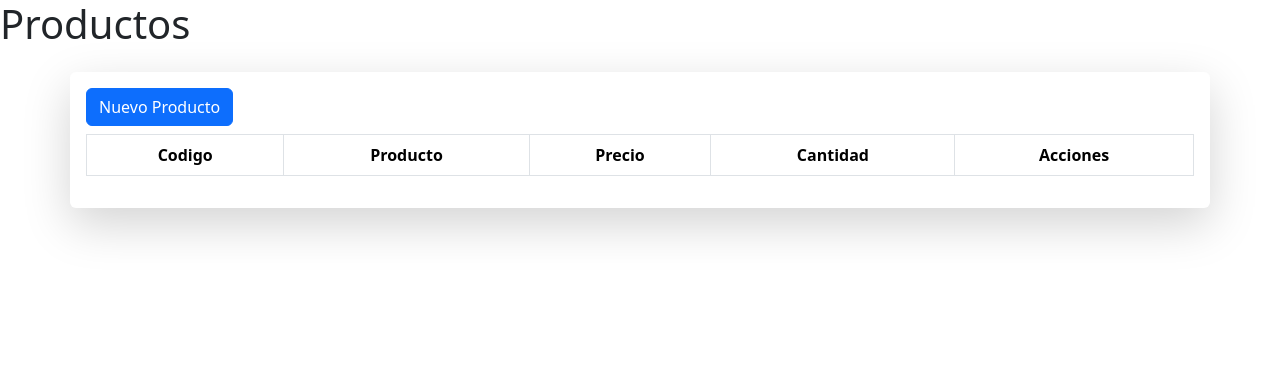
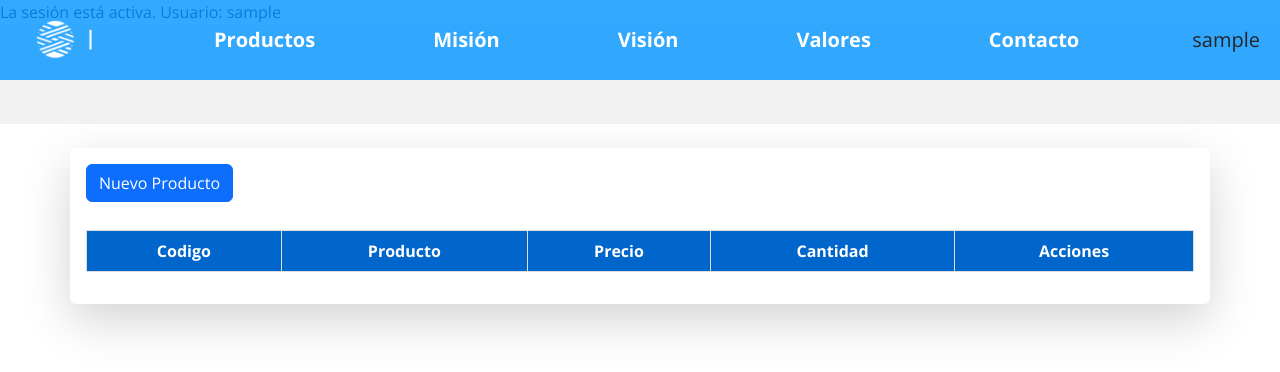
Before and after one commit to JonnyMacias/ProyectoWeb, a PHP site: page /inventario.php in a window 1280 px wide. Shown: the top 372 px of the page. Run offline with PHP 8.4, Linux system fonts and the light colour scheme; the visitor is signed in with stand-in values (Sample User, id 1); lists and menus that the app fills with data are empty; some libraries are stand-ins or nearby versions.

Commit message:
se actulizo la pagina principa

```diff
--- a/CSS/estilo_home.css
+++ b/CSS/estilo_home.css
@@ -84,7 +84,7 @@ nav {
     display: flex;
     justify-content: space-between; /* Espacio entre elementos */
     align-items: center;
-    background-color: rgba(0, 0, 0, 0.3); /* Fondo transparente */
+    background-color: rgba(0, 149, 255, 0.8); /* Fondo transparente */
     padding: 10px 20px;
     position: fixed; /* Fijo en la parte superior */
     top: 0;
--- a/CodigoReutilizable/encabezado.php
+++ b/CodigoReutilizable/encabezado.php
@@ -52,8 +52,8 @@ if (isset($_SESSION['username'])) {
                             </ul>
 
                 </li>
-                    <li><a href="#mis">Misión</a></li>
-                    <li><a href="vis">Visión</a></li>
+                    <li><a href="home.php#mis">Misión</a></li>
+                    <li><a href="home.php#vis">Visión</a></li>
                     <li><a href="#">Valores</a></li>
                     <li><a href="#">Contacto</a></li>
                     <li>
@@ -63,7 +63,7 @@ if (isset($_SESSION['username'])) {
                                 <span><?php echo htmlspecialchars($_SESSION['username']); ?></span> <!-- Muestra el username -->
                             </div>
                             <form action="cerrar_sesion.php" method="POST">
-                                <button type="submit">Cerrar sesión</button>
+
                             </form>
                         <?php else: ?>
                             <a href="login.php">
@@ -71,7 +71,7 @@ if (isset($_SESSION['username'])) {
                                 Inicie sesión
                             </a>
                             <form action="cerrar_sesion.php" method="POST">
-                                <input type="submit" value="Cerrar sesion">
+
                             </form>
                         <?php endif; ?>
                     </li>
--- a/inventario.php
+++ b/inventario.php
@@ -13,13 +13,15 @@
     <link rel="stylesheet" href="//cdn.jsdelivr.net/npm/alertifyjs@1.14.0/build/css/alertify.min.css"/>
     <!-- Default theme -->
     <link rel="stylesheet" href="//cdn.jsdelivr.net/npm/alertifyjs@1.14.0/build/css/themes/default.min.css"/>
-    <link rel="stylesheet" href="inventario/style.css?v=2">
+    <link rel="stylesheet" href="inventario/stilo.css">
+    <link rel="stylesheet" href="CSS/estilo_home.css">
+
 
     <title>Inventario</title>
 
 </head>
 <body>
-<div class="titulo"><h1>Productos</h1></div>
+<?php  include 'CodigoReutilizable/encabezado.php'?>
   <div class="container mt-4 shadow-lg p-3 mb-5 bg-body rounded">
      <button id= "btnCrear" type="button" class="btn btn-primary" data-bs-toggle="modal" >Nuevo Producto</button>
       <table id="tablaClientes" class="table mt-2 table-bordered table-striped">
--- a/inventario/codiI.js
+++ b/inventario/codiI.js
@@ -33,7 +33,8 @@ const mostrar = (productos) => {
                             <td>${producto.nombre}</td>
                             <td>${producto.precio}</td>
                             <td>${producto.stock}</td>
-                            <td class="text-center"><a class="btnEditar btn btn-primary">Editar</a><a class="btnBorrar btn btn-danger">Borrar</a></td>
+                            <td class="text-center"><a class="btnEditar "> <img src="https://cdn-icons-png.flaticon.com/512/10608/10608888.png" alt="Editar" title="Editar" width="40" height="40">
+                            </a><a class="btnBorrar "><img src="https://cdn-icons-png.freepik.com/512/12313/12313511.png" alt="Eliminar" title="Eliminar"  width="40" height="40"></a></td>
                        </tr>
                     `
     })
@@ -90,8 +91,9 @@ on(document, 'click', '.btnEditar', e => {
     const nombreForm = fila.children[1].innerHTML
     const descripcionForm = fila.children[2].innerHTML
     const precioForm = fila.children[3].innerHTML
+    const stockForm = fila.children[4].innerHTML
     const imagenForm = fila.children[5].innerHTML
-    const stockForm = fila.children[4].innerHTML
+
     nombre.value =  nombreForm
     descripcion.value =  descripcionForm
     precio.value =  precioForm
@@ -137,6 +139,7 @@ formProducto.addEventListener('submit', (e)=>{
                 'Content-Type':'application/json'
             },
             body: JSON.stringify({
+
                 nombre:nombre.value,
                 descripcion:descripcion.value,
                 precio:precio.value,
--- /dev/null
+++ b/inventario/stilo.css
@@ -0,0 +1,83 @@
+/* Estilo para el título */
+.titulo {
+    background-color: #0066cc;
+    color: white;
+    padding: 10px;
+    text-align: center;
+    font-family: Arial, sans-serif;
+    font-size: 1.5rem;
+}
+
+/* Tabla */
+.table {
+    margin-top: 20px;
+    border: 1px solid #ddd;
+}
+
+.table th {
+    background-color: #0066cc;
+    color: white;
+    text-align: center;
+    vertical-align: middle;
+}
+
+.table td {
+    text-align: center;
+    vertical-align: middle;
+}
+
+/* Botones de acción */
+.btn-primary {
+    margin-bottom: 20px;
+}
+
+/* Estilo del modal */
+.modal-header {
+    background-color: #0066cc;
+    color: white;
+}
+
+.modal-title {
+    font-weight: bold;
+}
+
+/* Fondo del contenedor */
+.container {
+    border-radius: 10px;
+    background-color: #f9f9f9;
+}
+
+/* Encabezado de la página */
+.navbar {
+    background-color: #0066cc;
+    padding: 10px;
+    color: white;
+    font-family: Arial, sans-serif;
+}
+
+.navbar a {
+    color: white;
+    text-decoration: none;
+    margin-right: 20px;
+}
+
+.navbar a:hover {
+    text-decoration: underline;
+}
+
+/* Iconos y usuario */
+.iconos {
+    display: flex;
+    justify-content: space-between;
+    align-items: center;
+}
+
+.iconos img {
+    width: 30px;
+    height: 30px;
+    margin-right: 10px;
+}
+
+.user {
+    font-weight: bold;
+}
```
Also changed, not shown: inventario/Edkena B.png (added), inventario/ed.png (added), inventario/el.png (added).
